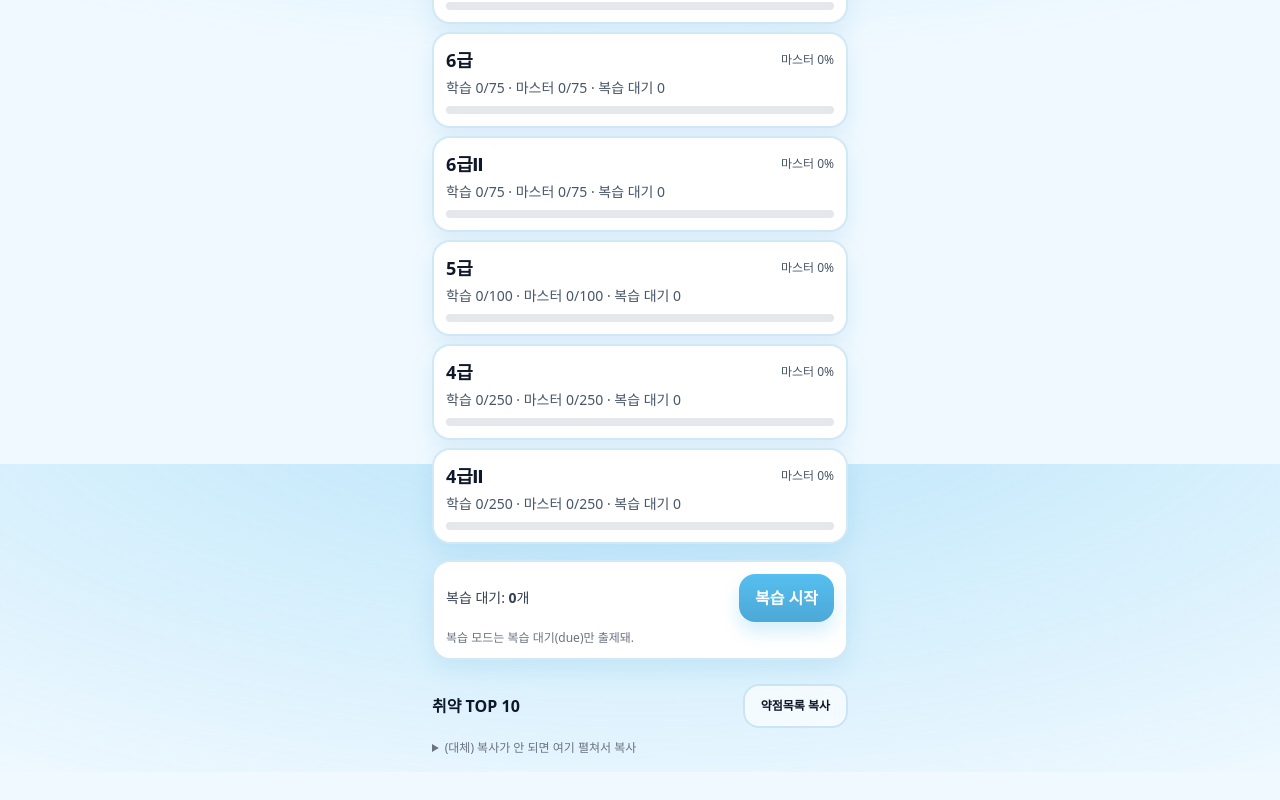
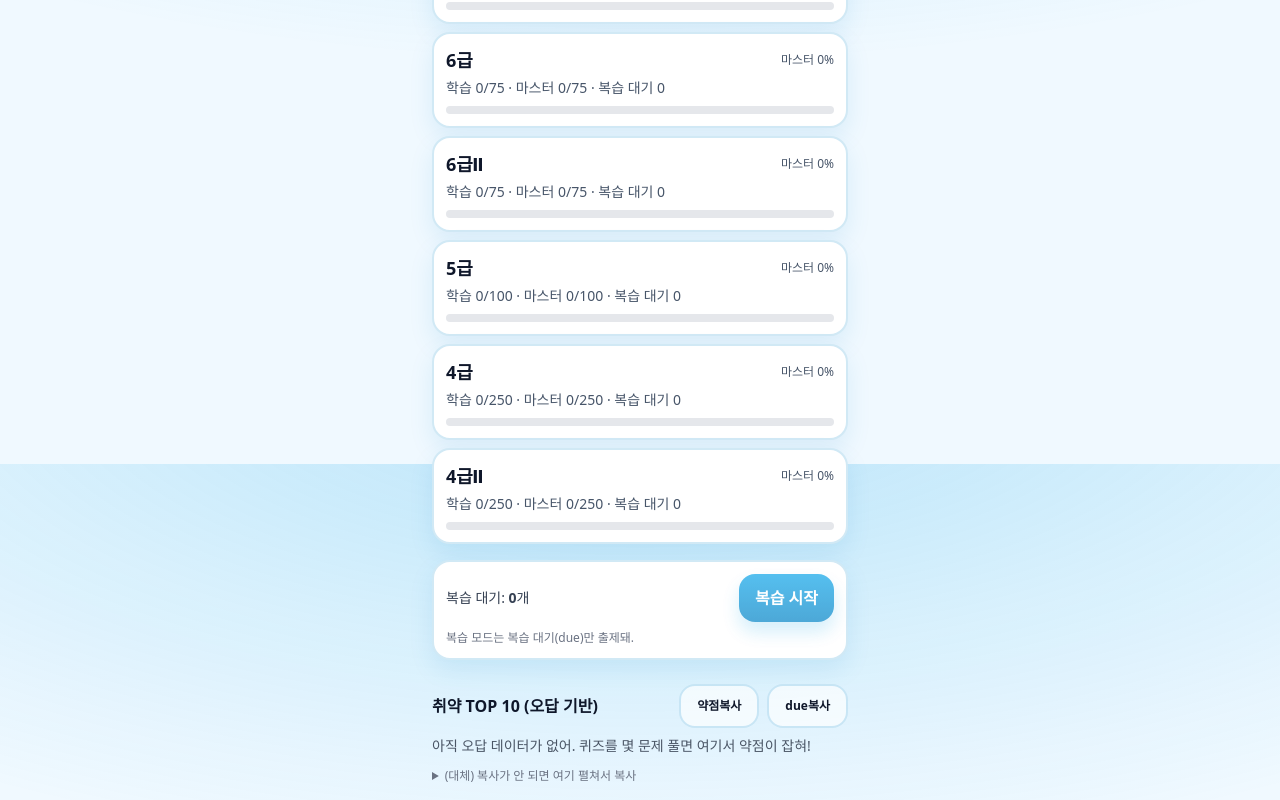
Before and after one commit to woairi/hanja-study, a Next.js app in the folder web/: page /progress in a window 1280 px wide. Shown: the part 336-1136 px from the top of the page. Before the commit the page ends 1108 px from the top, so only its background shows below. Built offline with nearby package versions, Linux system fonts and the light colour scheme.

Commit message:
Progress: separate weak(answered) vs due exports

```diff
--- a/web/src/app/progress/page.tsx
+++ b/web/src/app/progress/page.tsx
@@ -34,7 +34,17 @@ export default function ProgressPage() {
     const st = loadState();
     return Object.entries(st.progress)
       .map(([id, p]) => ({ id, score: (p.wrong + 1) / (p.correct + 1), wrong: p.wrong, correct: p.correct }))
+      .filter((w) => w.wrong + w.correct > 0)
       .sort((a, b) => b.score - a.score)
+      .slice(0, 10);
+  }, [now]);
+
+  const dueTop = useMemo(() => {
+    const st = loadState();
+    return Object.entries(st.progress)
+      .map(([id, p]) => ({ id, wrong: p.wrong, correct: p.correct, due: !p.mastered && p.nextReviewAt <= now, nextReviewAt: p.nextReviewAt }))
+      .filter((w) => w.due)
+      .sort((a, b) => (a.nextReviewAt || 0) - (b.nextReviewAt || 0))
       .slice(0, 10);
   }, [now]);
 
@@ -45,22 +55,23 @@ export default function ProgressPage() {
     const top = Object.entries(st.progress)
       .map(([id, p]) => {
         const due = !!p && !p.mastered && p.nextReviewAt <= now;
+        const answered = (p.wrong || 0) + (p.correct || 0) > 0;
+        const score = (p.wrong + 1) / (p.correct + 1);
         return {
           id,
           wrong: p.wrong,
           correct: p.correct,
           due,
+          answered,
+          score,
           nextReviewAt: p.nextReviewAt,
         };
       })
+      .filter((w) => w.answered)
       .sort((a, b) => {
-        // 1) due first
-        if (a.due !== b.due) return a.due ? -1 : 1;
-        // 2) wrong desc
+        // weak first
+        if (b.score !== a.score) return b.score - a.score;
         if (b.wrong !== a.wrong) return b.wrong - a.wrong;
-        // 3) correct asc
-        if (a.correct !== b.correct) return a.correct - b.correct;
-        // 4) earlier review first
         return (a.nextReviewAt || 0) - (b.nextReviewAt || 0);
       })
       .slice(0, 50)
@@ -84,7 +95,47 @@ export default function ProgressPage() {
       {
         version: 1,
         generatedAt: new Date(now).toISOString(),
-        note: 'weak/due top 50 export (local-only)',
+        note: 'weak (answered) top 50 export (local-only)',
+        items: top,
+      },
+      null,
+      2
+    );
+  }, [now]);
+
+  const dueExportJson = useMemo(() => {
+    const st = loadState();
+    const map = new Map(ALL_KANJI.map((k) => [k.id, k] as const));
+
+    const top = Object.entries(st.progress)
+      .map(([id, p]) => {
+        const due = !!p && !p.mastered && p.nextReviewAt <= now;
+        return { id, due, wrong: p.wrong, correct: p.correct, nextReviewAt: p.nextReviewAt };
+      })
+      .filter((w) => w.due)
+      .sort((a, b) => (a.nextReviewAt || 0) - (b.nextReviewAt || 0))
+      .slice(0, 50)
+      .map((w) => {
+        const k = map.get(w.id);
+        return {
+          id: w.id,
+          hanja: k?.hanja,
+          gradeLabel: k?.gradeLabel,
+          reading: k?.reading,
+          meaning: k?.meaning,
+          wrong: w.wrong,
+          correct: w.correct,
+          due: w.due,
+          exampleWord: k?.exampleWord,
+          exampleMeaning: k?.exampleMeaning,
+        };
+      });
+
+    return JSON.stringify(
+      {
+        version: 1,
+        generatedAt: new Date(now).toISOString(),
+        note: 'due top 50 export (local-only)',
         items: top,
       },
       null,
@@ -160,7 +211,8 @@ export default function ProgressPage() {
 
       <section className="mt-6">
         <div className="flex items-center justify-between gap-3">
-          <h2 className="text-base font-semibold">취약 TOP 10</h2>
+          <h2 className="text-base font-semibold">취약 TOP 10 (오답 기반)</h2>
+          <div className="flex items-center gap-2">
             <button
               className="btn btn-ghost focus-ring px-3 py-2 text-xs"
               onClick={async () => {
@@ -179,16 +231,48 @@ export default function ProgressPage() {
                     document.execCommand('copy');
                     document.body.removeChild(ta);
                   }
-                setToast('약점 목록을 복사했어! 채팅에 붙여넣어줘.');
+                  setToast('약점(오답 기반) 목록을 복사했어! 채팅에 붙여넣어줘.');
                 } catch {
                   setToast('복사 실패 😭 아래 목록을 길게 눌러서 복사해줘.');
                 }
               }}
             >
-            약점목록 복사
+              약점복사
+            </button>
+            <button
+              className="btn btn-ghost focus-ring px-3 py-2 text-xs"
+              onClick={async () => {
+                const txt = dueExportJson;
+                try {
+                  if (navigator.clipboard?.writeText) {
+                    await navigator.clipboard.writeText(txt);
+                  } else {
+                    const ta = document.createElement('textarea');
+                    ta.value = txt;
+                    ta.setAttribute('readonly', '');
+                    ta.style.position = 'fixed';
+                    ta.style.left = '-9999px';
+                    document.body.appendChild(ta);
+                    ta.select();
+                    document.execCommand('copy');
+                    document.body.removeChild(ta);
+                  }
+                  setToast('복습(due) 목록을 복사했어!');
+                } catch {
+                  setToast('복사 실패 😭 아래 목록을 길게 눌러서 복사해줘.');
+                }
+              }}
+            >
+              due복사
             </button>
           </div>
+        </div>
 
+        {weak.length === 0 ? (
+          <div className="mt-2 text-sm text-gray-600">
+            아직 오답 데이터가 없어. 퀴즈를 몇 문제 풀면 여기서 약점이 잡혀!
+          </div>
+        ) : (
           <ol className="mt-2 list-decimal space-y-1 pl-5 text-sm text-gray-700">
             {weak.map((w) => (
               <li key={w.id}>
@@ -206,11 +290,40 @@ export default function ProgressPage() {
               </li>
             ))}
           </ol>
+        )}
+
+        {dueTop.length > 0 && (
+          <div className="mt-4">
+            <div className="text-xs font-extrabold" style={{ color: 'var(--muted)' }}>
+              복습 대기 TOP 10
+            </div>
+            <ol className="mt-1 list-decimal space-y-1 pl-5 text-xs text-gray-600">
+              {dueTop.map((w) => {
+                const k = ALL_KANJI.find((x) => x.id === w.id);
+                return (
+                  <li key={w.id}>
+                    {k ? (
+                      <span>
+                        <span className="font-semibold">{k.hanja}</span> {k.meaning} {k.reading}{' '}
+                        <span className="text-gray-500">({k.gradeLabel})</span>
+                      </span>
+                    ) : (
+                      <span className="font-mono">{w.id}</span>
+                    )}
+                  </li>
+                );
+              })}
+            </ol>
+          </div>
+        )}
 
         <details className="mt-3">
           <summary className="text-xs text-gray-500">(대체) 복사가 안 되면 여기 펼쳐서 복사</summary>
-          <pre className="mt-2 max-h-64 overflow-auto rounded-2xl bg-white/60 p-3 text-[11px] leading-relaxed">
+          <pre className="mt-2 max-h-56 overflow-auto rounded-2xl bg-white/60 p-3 text-[11px] leading-relaxed">
             {weakExportJson}
+          </pre>
+          <pre className="mt-2 max-h-56 overflow-auto rounded-2xl bg-white/60 p-3 text-[11px] leading-relaxed">
+            {dueExportJson}
           </pre>
         </details>
       </section>
```
Also changed, not shown: 1 other file (tests, documents, lock files or other folders). Lines whose indentation alone changed are shown as unchanged.
